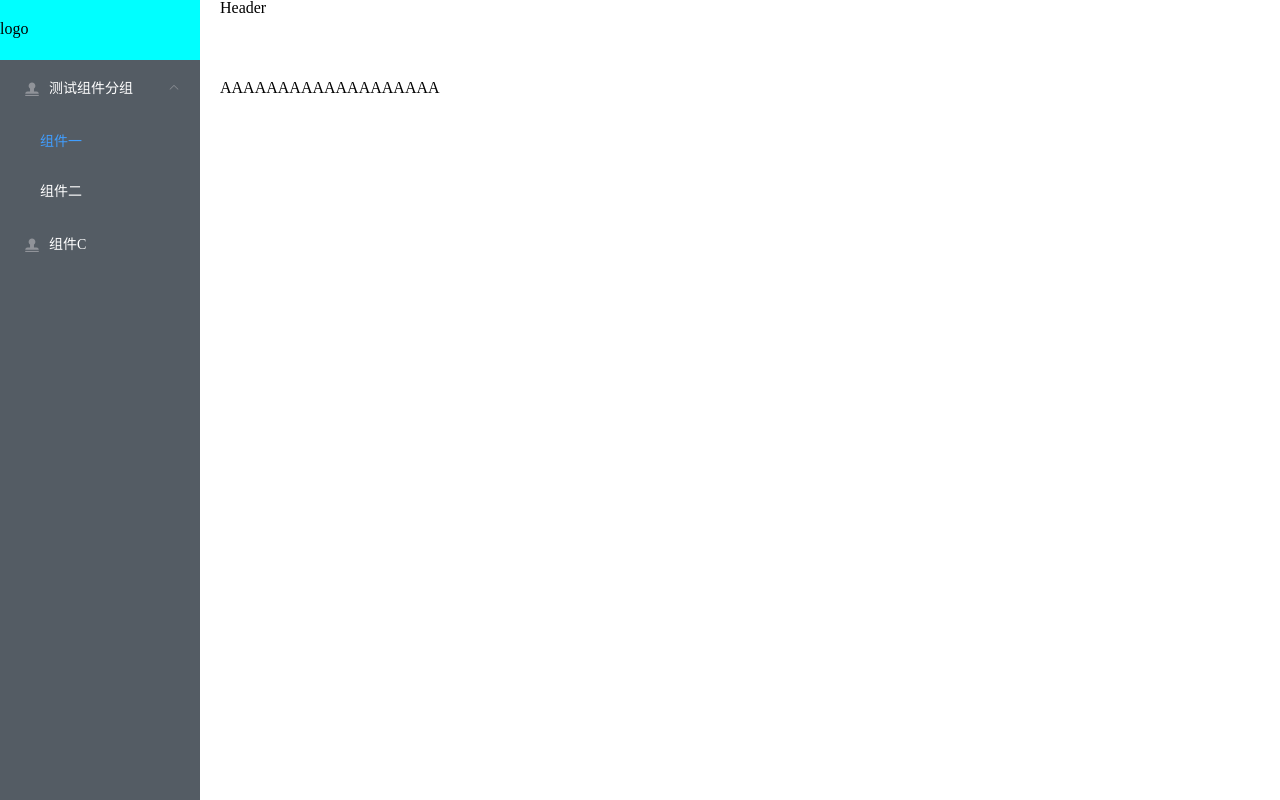
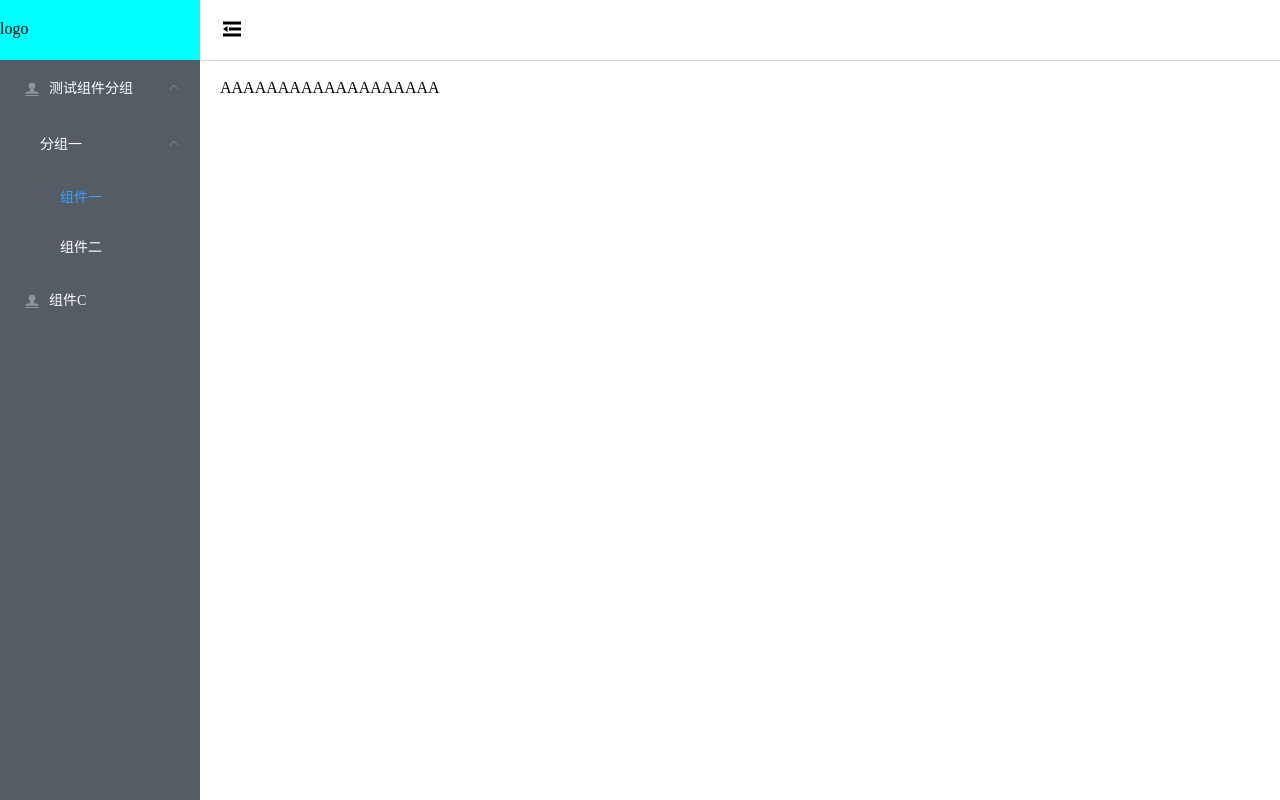
Before and after one commit to lpfa0402/csdn, a Vue app: page /testA/testA in a window 1280 px wide. Built offline with nearby package versions, Linux system fonts and the light colour scheme.

Commit message:
header组件内添加导航菜单控制按钮

```diff
--- a/src/Layout/Container.vue
+++ b/src/Layout/Container.vue
@@ -1,10 +1,12 @@
 <template>
   <el-container class="l_container">
-    <el-aside width="200px">
-      <SideMenu/>
+    <el-aside style="transition: width 0.3s; overflow: visible;" :width="!this.collapse ? '200px' : '64px'">
+      <SideMenu :collapse="collapse"/>
     </el-aside>
     <el-container>
-      <el-header>Header</el-header>
+      <el-header>
+        <HeaderMenu :collapse="collapse" :switchCollapse="this.switchCollapse"/>
+      </el-header>
       <el-main>
         <transition name="page-transition" mode="out-in">
           <router-view/>
@@ -15,9 +17,24 @@
 </template>
 <script>
 import SideMenu from './SideMenu/index'
+import HeaderMenu from './HeaderMenu/index'
 export default {
   name: 'Container',
-  components: {SideMenu}
+  components: {
+    SideMenu,
+    HeaderMenu
+  },
+  data() {
+    return {
+      collapse: false,
+    }
+  },
+  methods: {
+    switchCollapse(val) {
+      this.collapse = val
+      // 菜单收起测导航栏同步收起
+    }
+  }
 }
 </script>
 <style scoped>
--- /dev/null
+++ b/src/Layout/HeaderMenu/index.vue
@@ -0,0 +1,56 @@
+<template>
+  <div class="l_header">
+    <!-- 打开收起侧边栏图标 -->
+    <span class="l_collapse" @click="clickHandler">
+      <i :class="[isCollapse ? 'el-icon-s-unfold' : 'el-icon-s-fold']" />
+    </span>
+  </div>
+</template>
+<script>
+export default {
+  name: 'HeaderMenu',
+  props: {
+    collapse: { // 设置侧边栏默认是打开还是收起
+      type: Boolean,
+      default: false
+    },
+    switchCollapse: {
+      type: Function,
+      default: () => {}
+    }
+  },
+  components: {},
+  data() {
+    return {
+      isCollapse: this.collapse
+    };
+  },
+  methods: {
+    clickHandler() {
+      this.isCollapse = !this.isCollapse
+      this.switchCollapse(this.isCollapse)
+    },
+  }
+}
+</script>
+<style lang="less" scoped>
+.l_header{
+  margin: 0 -20px;
+  height: 60px;
+  background-color: #fff;
+  border-bottom: 1px solid #dedede;
+  position: relative;
+  z-index: 3;
+}
+.l_collapse {
+  display: inline-block;
+  font-size: 24px;
+  line-height: 60px;
+  padding: 0 20px;
+  cursor: pointer;
+  transition: color 0.3s ease;
+  &:hover {
+    background-color: rgba(0, 0, 0, 0.03);
+  }
+}
+</style>
--- a/src/Layout/SideMenu/Menu.vue
+++ b/src/Layout/SideMenu/Menu.vue
@@ -68,7 +68,7 @@ export default {
     }
     return (
       <div>
-        <el-menu style="width: 100%" {...MenuAttribute}>{this.createMenu(RouterList.data)}</el-menu>
+        <el-menu style="width: 100%; border:none" {...MenuAttribute}>{this.createMenu(RouterList.data)}</el-menu>
       </div>
     );
   },
--- a/src/Layout/SideMenu/index.vue
+++ b/src/Layout/SideMenu/index.vue
@@ -4,6 +4,7 @@
     <el-scrollbar style="height: calc(100vh - 60px);" :wrapStyle="[{'overflow-x':'hidden'}]">
       <Menu
         @open="open"
+        :collapse="collapse"
       />
     </el-scrollbar>
   </div>
@@ -16,6 +17,12 @@ export default {
   components: {
     logo,
     Menu
+  },
+  props: {
+    collapse: {
+      type: Boolean,
+      default: false
+    }
   },
   methods: {
     open(key, keyPath) {
--- a/src/mock/RouterList.js
+++ b/src/mock/RouterList.js
@@ -9,6 +9,11 @@ export default {
         {
           path: '/testA/testA',
           key: '/testA/testA',
+          title: '分组一',
+          children: [
+            {
+              path: '/testA/testA',
+              key: '/testA/testA',
               title: '组件一',
             },
             {
@@ -16,6 +21,8 @@ export default {
               key: '/testA/testB',
               title: '组件二',
             }
+          ],
+        },
       ]
     },
     {
```
Lines whose indentation alone changed are shown as unchanged.
